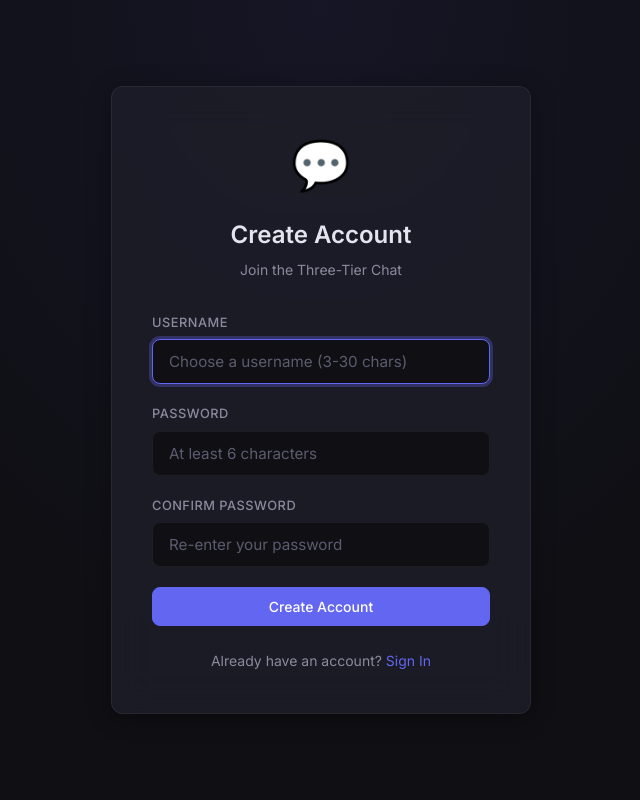
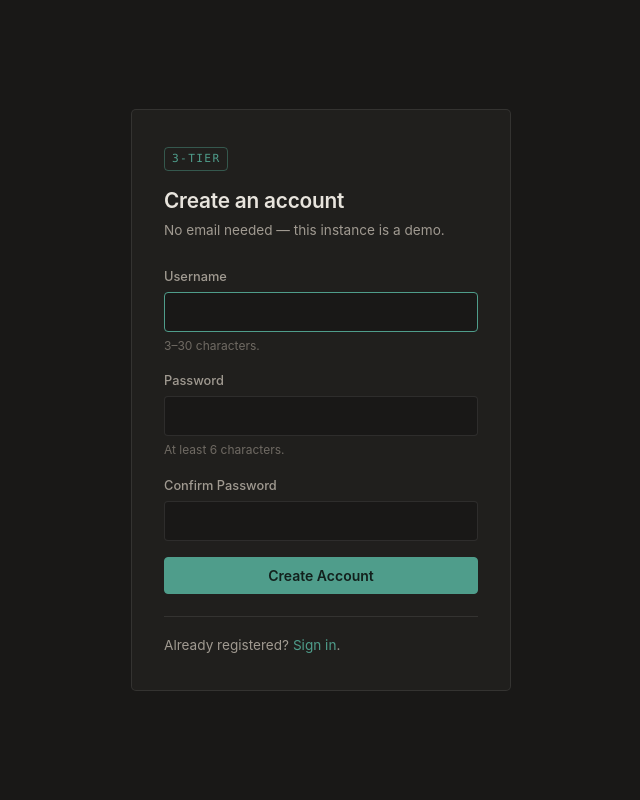
Before and after one commit to Rohit-Kiran24/major-project-3-tier-app, a Flask app: page /register in a window 1280 px wide. Shown: the whole page, without its empty margins (319-959 px from the left). Run offline with Flask 3, Linux system fonts and the light colour scheme.

Commit message:
style(app): replace the generated-looking theme with one of our own
The stylesheet had the tells of a template: Inter pulled from Google Fonts,
indigo #6366f1, glassmorphism with backdrop blur, glow shadows on hover, 12px
corners, an emoji logo and a row of "AWS / 3-Tier / WebSocket" pills on the
login card. None of it was ours and none of it earned its place.

Warm greys instead of blue-black, and a muted sage accent chosen so it does not
compete with the red/amber/green the ops panel uses to signal state - a
saturated brand colour sitting next to those reads as a fourth status. Corners
down to 4px, blur and glow gone, borders doing the work instead. The light
theme in ops.css is a matching token override rather than an inversion, since
inverting the dark palette washes out exactly those state colours.

Dropped the web font altogether. The page has to paint before the socket
connects and a font request is one more thing to block on; the system stack
looks native on the machine that renders it, which is the point.

Also tightened the copy - placeholders that restated their labels are gone,
constraints moved to hints under the fields where they belong, and autocomplete
attributes are correct on both auth forms.

```diff
--- a/app/static/css/style.css
+++ b/app/static/css/style.css
@@ -1,34 +1,42 @@
-/* =============================================================================
-   Three-Tier Chat — Design System
-   Premium dark theme with glassmorphism and smooth animations.
-   ============================================================================= */
+/* Three-tier chat — stylesheet.
 
-/* ---------- CSS Variables ---------- */
+   Warm greys rather than blue-black, and a muted sage accent, because the ops
+   panel already uses red/amber/green for state and a saturated brand colour
+   next to them reads as another status. Corners are 4px: this is a tool, not a
+   consumer app. No web fonts — the page has to render before the socket
+   connects, and a font request is one more thing to block on. */
+
 :root {
-    --bg-primary: #0f0f14;
-    --bg-secondary: #16161e;
-    --bg-tertiary: #1e1e2a;
-    --bg-card: rgba(30, 30, 42, 0.8);
-    --bg-hover: rgba(99, 102, 241, 0.1);
-    --text-primary: #e4e4ef;
-    --text-secondary: #8b8b9e;
-    --text-muted: #5c5c6f;
-    --accent: #6366f1;
-    --accent-hover: #818cf8;
-    --accent-glow: rgba(99, 102, 241, 0.3);
-    --success: #22c55e;
-    --error: #ef4444;
-    --warning: #f59e0b;
-    --border: rgba(255, 255, 255, 0.06);
-    --border-active: rgba(99, 102, 241, 0.4);
-    --radius: 12px;
-    --radius-sm: 8px;
-    --shadow: 0 4px 24px rgba(0, 0, 0, 0.3);
-    --transition: all 0.2s ease;
-    --font: 'Inter', -apple-system, BlinkMacSystemFont, sans-serif;
+    --bg-primary: #191817;
+    --bg-secondary: #201f1d;
+    --bg-tertiary: #2a2825;
+    --bg-card: #201f1d;
+    --bg-hover: rgba(79, 157, 139, 0.10);
+
+    --text-primary: #e8e4dd;
+    --text-secondary: #a09a91;
+    --text-muted: #6f6a63;
+
+    --accent: #4f9d8b;
+    --accent-hover: #6fb8a6;
+    --accent-glow: rgba(79, 157, 139, 0.22);
+
+    --success: #6a9e52;
+    --error: #c05545;
+    --warning: #c98a2e;
+
+    --border: rgba(255, 255, 255, 0.09);
+    --border-active: rgba(79, 157, 139, 0.45);
+
+    --radius: 5px;
+    --radius-sm: 4px;
+    --shadow: 0 6px 20px rgba(0, 0, 0, 0.35);
+    --transition: all 0.15s ease;
+
+    --font: -apple-system, BlinkMacSystemFont, "Segoe UI", Roboto, "Helvetica Neue", Arial, sans-serif;
+    --mono: ui-monospace, "SF Mono", "Cascadia Mono", "Consolas", monospace;
 }
 
-/* ---------- Reset ---------- */
 *, *::before, *::after {
     box-sizing: border-box;
     margin: 0;
@@ -39,20 +47,20 @@ body {
     font-family: var(--font);
     background: var(--bg-primary);
     color: var(--text-primary);
-    line-height: 1.6;
+    line-height: 1.55;
     min-height: 100vh;
     -webkit-font-smoothing: antialiased;
 }
 
-a { color: var(--accent); text-decoration: none; transition: var(--transition); }
-a:hover { color: var(--accent-hover); }
+a { color: var(--accent); text-decoration: none; }
+a:hover { color: var(--accent-hover); text-decoration: underline; }
 
 /* ---------- Buttons ---------- */
 .btn {
     display: inline-flex;
     align-items: center;
     justify-content: center;
-    padding: 10px 20px;
+    padding: 9px 18px;
     border: 1px solid var(--border);
     border-radius: var(--radius-sm);
     background: var(--bg-tertiary);
@@ -66,82 +74,84 @@ a:hover { color: var(--accent-hover); }
 }
 
 .btn:hover { background: var(--bg-hover); border-color: var(--border-active); }
-.btn-primary { background: var(--accent); border-color: var(--accent); color: white; }
-.btn-primary:hover { background: var(--accent-hover); box-shadow: 0 0 20px var(--accent-glow); }
+.btn:active { transform: translateY(1px); }
+.btn-primary { background: var(--accent); border-color: var(--accent); color: #12201c; font-weight: 600; }
+.btn-primary:hover { background: var(--accent-hover); border-color: var(--accent-hover); color: #12201c; }
 .btn-full { width: 100%; }
-.btn-sm { padding: 6px 12px; font-size: 0.8rem; }
-.btn-logout { color: var(--error); border-color: rgba(239, 68, 68, 0.3); }
-.btn-logout:hover { background: rgba(239, 68, 68, 0.1); }
+.btn-sm { padding: 5px 11px; font-size: 0.8rem; }
+.btn-logout { color: var(--text-secondary); }
+.btn-logout:hover { color: var(--error); border-color: rgba(192, 85, 69, 0.5); background: rgba(192, 85, 69, 0.08); }
 
-/* ---------- Flash Messages ---------- */
-.flash-container { position: fixed; top: 16px; right: 16px; z-index: 1000; display: flex; flex-direction: column; gap: 8px; }
+/* ---------- Flash messages ---------- */
+.flash-container { position: fixed; top: 14px; right: 14px; z-index: 1000; display: flex; flex-direction: column; gap: 8px; }
 .flash {
-    padding: 12px 40px 12px 16px;
+    padding: 11px 38px 11px 14px;
     border-radius: var(--radius-sm);
-    background: var(--bg-card);
-    backdrop-filter: blur(12px);
+    background: var(--bg-tertiary);
     border: 1px solid var(--border);
     font-size: 0.875rem;
-    animation: slideIn 0.3s ease;
     position: relative;
+    box-shadow: var(--shadow);
 }
 .flash-success { border-left: 3px solid var(--success); }
 .flash-error { border-left: 3px solid var(--error); }
 .flash-info { border-left: 3px solid var(--accent); }
-.flash-close { position: absolute; right: 12px; top: 50%; transform: translateY(-50%); background: none; border: none; color: var(--text-muted); cursor: pointer; font-size: 1.2rem; }
+.flash-close { position: absolute; right: 10px; top: 50%; transform: translateY(-50%); background: none; border: none; color: var(--text-muted); cursor: pointer; font-size: 1.15rem; line-height: 1; }
+.flash-close:hover { color: var(--text-primary); }
 
-/* ---------- Auth Pages ---------- */
+/* ---------- Login / register ---------- */
 .auth-container {
     min-height: 100vh;
     display: flex;
     align-items: center;
     justify-content: center;
     padding: 20px;
-    background: radial-gradient(ellipse at 50% 0%, rgba(99, 102, 241, 0.08) 0%, transparent 60%);
 }
 
 .auth-card {
     width: 100%;
-    max-width: 420px;
-    background: var(--bg-card);
-    backdrop-filter: blur(20px);
+    max-width: 380px;
+    background: var(--bg-secondary);
     border: 1px solid var(--border);
     border-radius: var(--radius);
-    padding: 40px;
-    box-shadow: var(--shadow);
-    animation: fadeUp 0.4s ease;
+    padding: 34px 32px;
 }
 
-.auth-header { text-align: center; margin-bottom: 32px; }
-.auth-logo { font-size: 3rem; margin-bottom: 12px; }
-.auth-header h1 { font-size: 1.5rem; font-weight: 600; margin-bottom: 4px; }
-.auth-subtitle { color: var(--text-secondary); font-size: 0.875rem; }
+.auth-header { margin-bottom: 26px; }
+.auth-mark {
+    display: inline-block;
+    font-family: var(--mono);
+    font-size: 0.7rem;
+    letter-spacing: 0.12em;
+    color: var(--accent);
+    border: 1px solid var(--border-active);
+    border-radius: var(--radius-sm);
+    padding: 2px 7px;
+    margin-bottom: 14px;
+}
+.auth-header h1 { font-size: 1.3rem; font-weight: 600; letter-spacing: -0.01em; }
+.auth-subtitle { color: var(--text-secondary); font-size: 0.85rem; margin-top: 3px; }
 
-.auth-form { display: flex; flex-direction: column; gap: 20px; }
-.form-group { display: flex; flex-direction: column; gap: 6px; }
-.form-group label { font-size: 0.8rem; font-weight: 500; color: var(--text-secondary); text-transform: uppercase; letter-spacing: 0.5px; }
+.auth-form { display: flex; flex-direction: column; gap: 16px; }
+.form-group { display: flex; flex-direction: column; gap: 5px; }
+.form-group label { font-size: 0.8rem; font-weight: 500; color: var(--text-secondary); }
 .form-group input {
-    padding: 12px 16px;
+    padding: 10px 12px;
     background: var(--bg-primary);
     border: 1px solid var(--border);
     border-radius: var(--radius-sm);
     color: var(--text-primary);
     font-family: var(--font);
-    font-size: 0.95rem;
+    font-size: 0.92rem;
     transition: var(--transition);
 }
-.form-group input:focus { outline: none; border-color: var(--accent); box-shadow: 0 0 0 3px var(--accent-glow); }
+.form-group input:focus { outline: none; border-color: var(--accent); }
 .form-group input::placeholder { color: var(--text-muted); }
+.field-hint { font-size: 0.75rem; color: var(--text-muted); }
 
-.auth-footer { text-align: center; margin-top: 24px; color: var(--text-secondary); font-size: 0.875rem; }
+.auth-footer { margin-top: 22px; padding-top: 18px; border-top: 1px solid var(--border); color: var(--text-secondary); font-size: 0.85rem; }
 
-.auth-meta { display: flex; justify-content: center; gap: 8px; margin-top: 24px; }
-.badge { padding: 4px 10px; border-radius: 100px; font-size: 0.7rem; font-weight: 600; text-transform: uppercase; letter-spacing: 0.5px; }
-.badge-aws { background: rgba(255, 153, 0, 0.15); color: #f59e0b; }
-.badge-tier { background: rgba(34, 197, 94, 0.15); color: #22c55e; }
-.badge-ws { background: rgba(99, 102, 241, 0.15); color: #818cf8; }
-
-/* ---------- Chat Layout ---------- */
+/* ---------- Chat layout ---------- */
 .chat-layout {
     display: flex;
     height: 100vh;
@@ -150,33 +160,33 @@ a:hover { color: var(--accent-hover); }
 
 /* ---------- Sidebar ---------- */
 .sidebar {
-    width: 260px;
-    min-width: 260px;
+    width: 240px;
+    min-width: 240px;
     background: var(--bg-secondary);
     border-right: 1px solid var(--border);
     display: flex;
     flex-direction: column;
-    transition: var(--transition);
 }
 
 .sidebar-header {
-    padding: 16px 20px;
+    padding: 14px 16px;
     display: flex;
     align-items: center;
     justify-content: space-between;
     border-bottom: 1px solid var(--border);
 }
-.sidebar-header h2 { font-size: 1rem; font-weight: 600; }
+.sidebar-header h2 { font-size: 0.8rem; font-weight: 600; color: var(--text-secondary); letter-spacing: 0.06em; text-transform: uppercase; }
 
 .new-room-form {
-    padding: 12px 16px;
+    padding: 10px 14px;
     display: flex;
-    gap: 8px;
+    gap: 7px;
     border-bottom: 1px solid var(--border);
 }
 .new-room-form input {
     flex: 1;
-    padding: 8px 12px;
+    min-width: 0;
+    padding: 7px 10px;
     background: var(--bg-primary);
     border: 1px solid var(--border);
     border-radius: var(--radius-sm);
@@ -186,126 +196,130 @@ a:hover { color: var(--accent-hover); }
 }
 .new-room-form input:focus { outline: none; border-color: var(--accent); }
 
-.room-list { flex: 1; overflow-y: auto; padding: 8px; }
+.room-list { flex: 1; overflow-y: auto; padding: 6px; }
 .room-item {
     display: flex;
     align-items: center;
-    gap: 8px;
-    padding: 10px 12px;
+    gap: 7px;
+    padding: 7px 10px;
     border-radius: var(--radius-sm);
     cursor: pointer;
-    transition: var(--transition);
-    font-size: 0.9rem;
+    font-size: 0.875rem;
     color: var(--text-secondary);
+    border-left: 2px solid transparent;
 }
-.room-item:hover { background: var(--bg-hover); color: var(--text-primary); }
-.room-item.active { background: var(--bg-hover); color: var(--text-primary); border: 1px solid var(--border-active); }
-.room-icon { color: var(--text-muted); font-weight: 600; }
+.room-item:hover { background: var(--bg-tertiary); color: var(--text-primary); }
+.room-item.active { background: var(--bg-tertiary); color: var(--text-primary); border-left-color: var(--accent); }
+.room-icon { color: var(--text-muted); font-family: var(--mono); }
 
 .sidebar-footer {
-    padding: 12px 16px;
+    padding: 11px 14px;
     border-top: 1px solid var(--border);
     display: flex;
     align-items: center;
     justify-content: space-between;
+    gap: 8px;
 }
-.user-info { display: flex; align-items: center; gap: 10px; }
+.user-info { display: flex; align-items: center; gap: 9px; min-width: 0; }
 .user-avatar {
-    width: 32px; height: 32px;
-    border-radius: 50%;
-    background: var(--accent);
+    width: 28px; height: 28px;
+    border-radius: var(--radius-sm);
+    background: var(--bg-tertiary);
+    border: 1px solid var(--border-active);
+    color: var(--accent);
     display: flex; align-items: center; justify-content: center;
-    font-weight: 600; font-size: 0.85rem; color: white;
+    font-weight: 600; font-size: 0.8rem;
+    flex-shrink: 0;
 }
-.user-name { font-size: 0.85rem; font-weight: 500; }
+.user-name { font-size: 0.85rem; overflow: hidden; text-overflow: ellipsis; white-space: nowrap; }
 
-/* ---------- Chat Main ---------- */
+/* ---------- Main column ---------- */
 .chat-main { flex: 1; display: flex; flex-direction: column; min-width: 0; }
 
 .chat-header {
-    padding: 12px 20px;
+    padding: 11px 18px;
     border-bottom: 1px solid var(--border);
     display: flex;
     align-items: center;
     gap: 12px;
     background: var(--bg-secondary);
 }
-.chat-header h3 { font-size: 1rem; font-weight: 500; flex: 1; }
+.chat-header h3 { font-size: 0.95rem; font-weight: 500; font-family: var(--mono); }
 .sidebar-toggle { display: none; }
 
 .connection-status { display: flex; align-items: center; gap: 6px; font-size: 0.75rem; color: var(--text-muted); }
-.status-dot { width: 8px; height: 8px; border-radius: 50%; background: var(--warning); animation: pulse 1.5s infinite; }
-.status-dot.connected { background: var(--success); animation: none; }
-.status-dot.disconnected { background: var(--error); animation: none; }
+.status-dot { width: 7px; height: 7px; border-radius: 50%; background: var(--warning); }
+.status-dot.connected { background: var(--success); }
+.status-dot.disconnected { background: var(--error); }
 
 /* ---------- Messages ---------- */
 .messages-container {
     flex: 1;
     overflow-y: auto;
-    padding: 20px;
+    padding: 18px;
     display: flex;
     flex-direction: column;
-    gap: 4px;
+    gap: 3px;
 }
-.messages-loading { text-align: center; color: var(--text-muted); padding: 40px; }
+.messages-loading { text-align: center; color: var(--text-muted); padding: 36px; font-size: 0.85rem; }
 
 .message {
     display: flex;
     flex-direction: column;
-    padding: 8px 14px;
+    padding: 7px 12px;
     border-radius: var(--radius-sm);
-    max-width: 75%;
-    animation: fadeIn 0.2s ease;
+    max-width: 70%;
+    border: 1px solid var(--border);
 }
-.message.own { align-self: flex-end; background: rgba(99, 102, 241, 0.15); border: 1px solid rgba(99, 102, 241, 0.2); }
-.message.other { align-self: flex-start; background: var(--bg-tertiary); border: 1px solid var(--border); }
-.message-header { display: flex; align-items: baseline; gap: 8px; margin-bottom: 2px; }
-.message-author { font-size: 0.8rem; font-weight: 600; color: var(--accent); }
-.message-time { font-size: 0.7rem; color: var(--text-muted); }
+.message.own { align-self: flex-end; background: rgba(79, 157, 139, 0.10); border-color: var(--border-active); }
+.message.other { align-self: flex-start; background: var(--bg-secondary); }
+.message-header { display: flex; align-items: baseline; gap: 8px; margin-bottom: 1px; }
+.message-author { font-size: 0.78rem; font-weight: 600; color: var(--accent); }
+.message-time { font-size: 0.7rem; color: var(--text-muted); font-family: var(--mono); }
 .message-content { font-size: 0.9rem; line-height: 1.5; word-wrap: break-word; }
 
-.status-message { text-align: center; color: var(--text-muted); font-size: 0.8rem; padding: 4px; font-style: italic; }
+.status-message { text-align: center; color: var(--text-muted); font-size: 0.78rem; padding: 4px; }
 
-/* ---------- Chat Input ---------- */
+/* ---------- Composer ---------- */
 .chat-input-area {
-    padding: 16px 20px;
+    padding: 14px 18px;
     border-top: 1px solid var(--border);
     background: var(--bg-secondary);
 }
 .chat-input-area form {
     display: flex;
-    gap: 10px;
+    gap: 9px;
 }
 .chat-input-area input {
     flex: 1;
-    padding: 12px 16px;
+    min-width: 0;
+    padding: 10px 13px;
     background: var(--bg-primary);
     border: 1px solid var(--border);
     border-radius: var(--radius-sm);
     color: var(--text-primary);
     font-family: var(--font);
-    font-size: 0.95rem;
+    font-size: 0.92rem;
     transition: var(--transition);
 }
-.chat-input-area input:focus { outline: none; border-color: var(--accent); box-shadow: 0 0 0 3px var(--accent-glow); }
+.chat-input-area input:focus { outline: none; border-color: var(--accent); }
 .chat-input-area input::placeholder { color: var(--text-muted); }
 
 /* ---------- Scrollbar ---------- */
-::-webkit-scrollbar { width: 6px; }
+::-webkit-scrollbar { width: 9px; }
 ::-webkit-scrollbar-track { background: transparent; }
-::-webkit-scrollbar-thumb { background: var(--text-muted); border-radius: 3px; }
-::-webkit-scrollbar-thumb:hover { background: var(--text-secondary); }
+::-webkit-scrollbar-thumb { background: #3a3733; border-radius: 5px; border: 2px solid var(--bg-secondary); }
+::-webkit-scrollbar-thumb:hover { background: #4a463f; }
 
-/* ---------- Animations ---------- */
-@keyframes fadeUp { from { opacity: 0; transform: translateY(20px); } to { opacity: 1; transform: translateY(0); } }
-@keyframes fadeIn { from { opacity: 0; } to { opacity: 1; } }
-@keyframes slideIn { from { opacity: 0; transform: translateX(100px); } to { opacity: 1; transform: translateX(0); } }
-@keyframes pulse { 0%, 100% { opacity: 1; } 50% { opacity: 0.4; } }
+/* ---------- Narrow screens ---------- */
+@media (max-width: 768px) {
+    .sidebar { position: fixed; left: -240px; z-index: 100; height: 100vh; transition: left 0.15s ease; }
+    .sidebar.open { left: 0; }
+    .sidebar-toggle { display: inline-flex; }
+    .message { max-width: 88%; }
+}
 
-/* ---------- Responsive ---------- */
-@media (max-width: 768px) {
-    .sidebar { position: fixed; left: -260px; z-index: 100; height: 100vh; }
-    .sidebar.open { left: 0; }
-    .sidebar-toggle { display: block; }
-    .message { max-width: 90%; }
+/* Respect the OS setting for people who have asked for less motion. */
+@media (prefers-reduced-motion: reduce) {
+    * { transition: none !important; animation: none !important; }
 }
--- a/app/templates/base.html
+++ b/app/templates/base.html
@@ -4,13 +4,10 @@
     <meta charset="UTF-8">
     <meta name="viewport" content="width=device-width, initial-scale=1.0">
     <title>{% block title %}Three-Tier Chat{% endblock %}</title>
-    <link rel="preconnect" href="https://fonts.googleapis.com">
-    <link href="https://fonts.googleapis.com/css2?family=Inter:wght@300;400;500;600;700&display=swap" rel="stylesheet">
     <link rel="stylesheet" href="{{ url_for('static', filename='css/style.css') }}">
     {% block head %}{% endblock %}
 </head>
 <body>
-    <!-- Flash Messages -->
     {% with messages = get_flashed_messages(with_categories=true) %}
     {% if messages %}
     <div class="flash-container">
--- a/app/templates/register.html
+++ b/app/templates/register.html
@@ -5,35 +5,37 @@
 <div class="auth-container">
     <div class="auth-card">
         <div class="auth-header">
-            <div class="auth-logo">💬</div>
-            <h1>Create Account</h1>
-            <p class="auth-subtitle">Join the Three-Tier Chat</p>
+            <span class="auth-mark">3-TIER</span>
+            <h1>Create an account</h1>
+            <p class="auth-subtitle">No email needed &mdash; this instance is a demo.</p>
         </div>
 
         <form method="POST" action="{{ url_for('auth.register') }}" class="auth-form">
             <div class="form-group">
                 <label for="username">Username</label>
                 <input type="text" id="username" name="username" required autofocus
-                       placeholder="Choose a username (3-30 chars)" minlength="3" maxlength="30">
+                       minlength="3" maxlength="30" autocomplete="username">
+                <span class="field-hint">3&ndash;30 characters.</span>
             </div>
 
             <div class="form-group">
                 <label for="password">Password</label>
                 <input type="password" id="password" name="password" required
-                       placeholder="At least 6 characters" minlength="6">
+                       minlength="6" autocomplete="new-password">
+                <span class="field-hint">At least 6 characters.</span>
             </div>
 
             <div class="form-group">
                 <label for="confirm_password">Confirm Password</label>
                 <input type="password" id="confirm_password" name="confirm_password" required
-                       placeholder="Re-enter your password">
+                       autocomplete="new-password">
             </div>
 
             <button type="submit" class="btn btn-primary btn-full">Create Account</button>
         </form>
 
         <div class="auth-footer">
-            <p>Already have an account? <a href="{{ url_for('auth.login') }}">Sign In</a></p>
+            Already registered? <a href="{{ url_for('auth.login') }}">Sign in</a>.
         </div>
     </div>
 </div>
```
Also changed, not shown: app/static/css/ops.css (+32 -28 lines), app/templates/chat.html (+5 -10 lines), app/templates/login.html (+6 -12 lines).
